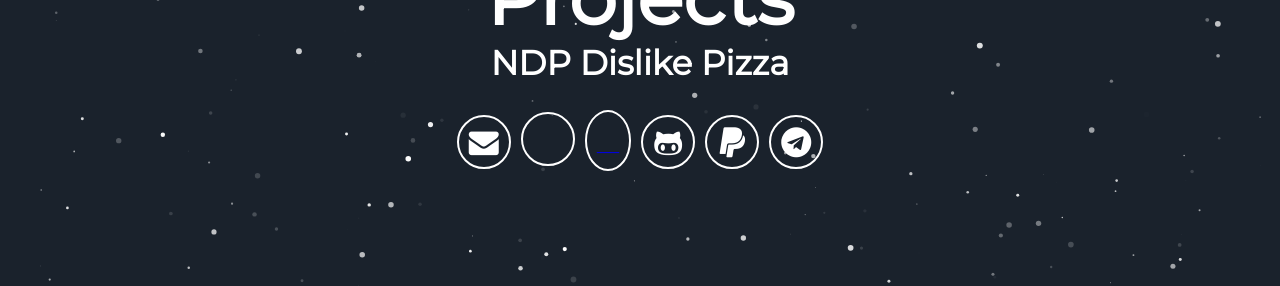
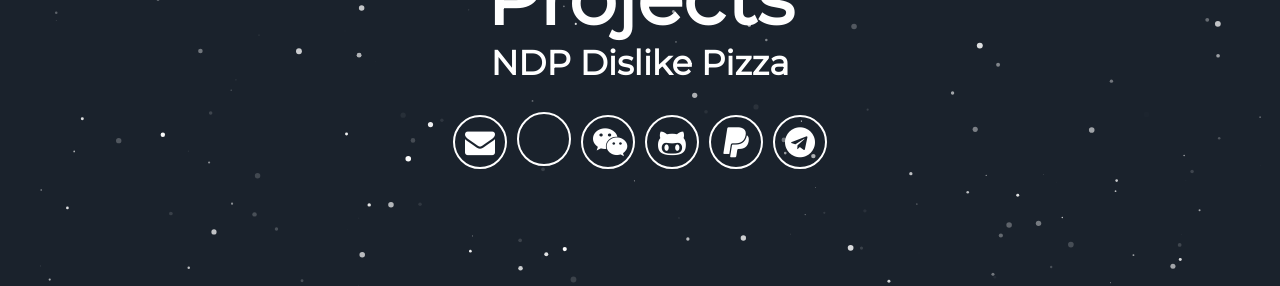
Before and after one commit to neodevpro/no-pizza, a Jekyll site: the page built from index.html, in a window 1280 px wide. Shown: the part 454-740 px from the top of the page. Built offline with Jekyll 4.4.1, drawn with Linux system fonts in a browser that asks for light colours; some web fonts are replaced.

Commit message:
Update header.html

```diff
--- a/_includes/header.html
+++ b/_includes/header.html
@@ -7,7 +7,7 @@
       <div class="header-icons">
         <a aria-label="Send email" href="mailto:icepie.dev@gmail.com"><i class="icon fa fa-envelope"></i></a>
         <a aria-label="My AliPay" href="https://www.baidu.com"><i class="icon fa fa-alipay" aria-hidden="true"></i></a>
-        <a aria-label="My Wechat" href="https://www.baidu.com"><i class="icon fab fa-weixin" aria-hidden="true"></i></a>
+        <a aria-label="My Wechat" href="https://www.baidu.com"><i class="icon fa fa-weixin" aria-hidden="true"></i></a>
         <a aria-label="My Github" target="_blank" href="https://github.com/neodevpro"><i class="icon fa fa-github-alt" aria-hidden="true"></i></a>
         <a aria-label="My PayPal"  href="https://www.paypal.me/plmh"><i class="icon fa fa-paypal" aria-hidden="true"></i></a>
         <a aria-label="My Telegram" target="_blank" href="https://t.me/joinchat/EJAScg_-vxG8Ppj2HvUifw"><i class="icon fa fa-telegram" aria-hidden="true"></i></a>
```
